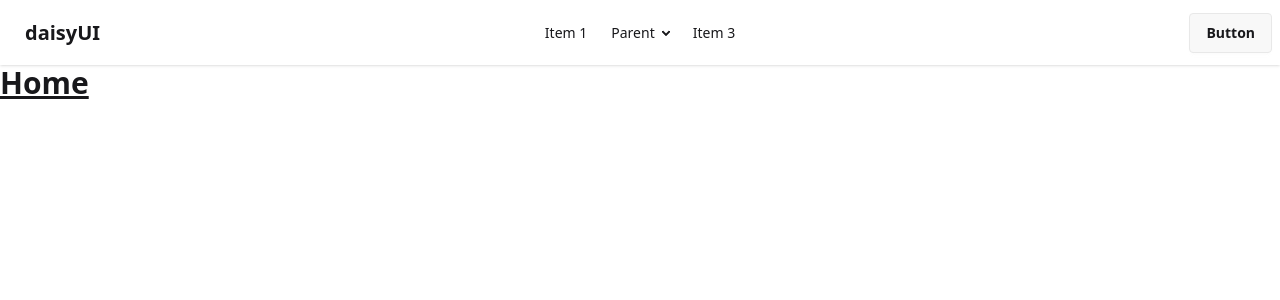
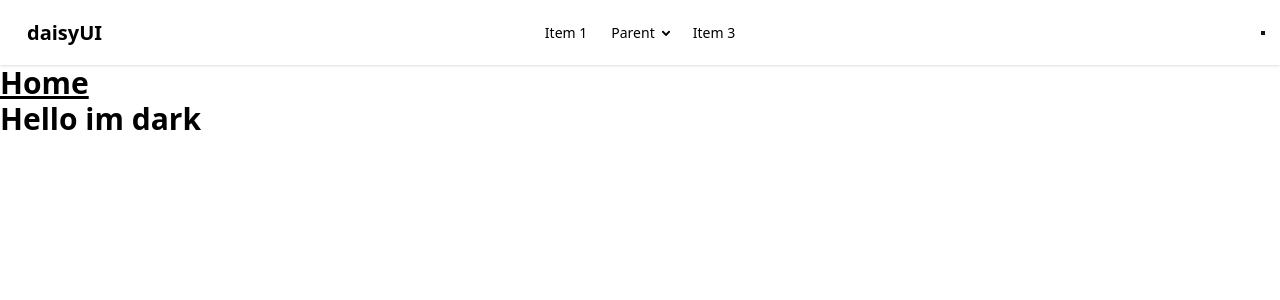
Before and after one commit to Atik471/achol_computer_frontend, a React (Vite) app: page / in a window 1280 px wide. Shown: the top 300 px of the page. Built offline with nearby package versions, Linux system fonts and the light colour scheme.

Commit message:
added theme switch

```diff
--- a/index.html
+++ b/index.html
@@ -1,5 +1,5 @@
 <!doctype html>
-<html lang="en">
+<html lang="en" data-theme="corporate">
   <head>
     <meta charset="UTF-8" />
     <!-- <link rel="icon" type="image/svg+xml" href="/vite.svg" /> -->
--- a/src/components/Navbar.jsx
+++ b/src/components/Navbar.jsx
@@ -1,4 +1,4 @@
-import React from "react";
+import ThemeComponent from "./ThemeComponent";
 
 const Navbar = () => {
   return (
@@ -71,7 +71,7 @@ const Navbar = () => {
         </ul>
       </div>
       <div className="navbar-end">
-        <a className="btn">Button</a>
+        <ThemeComponent />
       </div>
     </div>
   );
--- /dev/null
+++ b/src/components/ThemeComponent.jsx
@@ -0,0 +1,85 @@
+import { useEffect, useState } from "react";
+
+const ThemeComponent = () => {
+  const [theme, setTheme] = useState("corporate"); // default theme
+
+  // Sync theme with <html> and localStorage
+  const applyTheme = (newTheme) => {
+    document.documentElement.setAttribute("data-theme", newTheme);
+    localStorage.setItem("theme", newTheme);
+    setTheme(newTheme);
+  };
+
+  // Load theme from localStorage or system preference
+  useEffect(() => {
+    const stored = localStorage.getItem("theme");
+    if (stored) {
+      applyTheme(stored);
+    } else {
+      const prefersDark = window.matchMedia(
+        "(prefers-color-scheme: dark)"
+      ).matches;
+      applyTheme(prefersDark ? "business" : "corporate");
+    }
+  }, []);
+
+  // Toggle theme manually
+  const toggleTheme = (e) => {
+    const isChecked = e.target.checked;
+    const selected = isChecked ? "business" : "corporate";
+    applyTheme(selected);
+  };
+
+  return (
+    <label className="toggle text-base-content">
+      <input
+        type="checkbox"
+        value="business"
+        className="theme-controller"
+        onChange={toggleTheme}
+      />
+
+      <svg
+        aria-label="sun"
+        xmlns="http://www.w3.org/2000/svg"
+        viewBox="0 0 24 24"
+      >
+        <g
+          strokeLinejoin="round"
+          strokeLinecap="round"
+          strokeWidth="2"
+          fill="none"
+          stroke="currentColor"
+        >
+          <circle cx="12" cy="12" r="4"></circle>
+          <path d="M12 2v2"></path>
+          <path d="M12 20v2"></path>
+          <path d="m4.93 4.93 1.41 1.41"></path>
+          <path d="m17.66 17.66 1.41 1.41"></path>
+          <path d="M2 12h2"></path>
+          <path d="M20 12h2"></path>
+          <path d="m6.34 17.66-1.41 1.41"></path>
+          <path d="m19.07 4.93-1.41 1.41"></path>
+        </g>
+      </svg>
+
+      <svg
+        aria-label="moon"
+        xmlns="http://www.w3.org/2000/svg"
+        viewBox="0 0 24 24"
+      >
+        <g
+          strokeLinejoin="round"
+          strokeLinecap="round"
+          strokeWidth="2"
+          fill="none"
+          stroke="currentColor"
+        >
+          <path d="M12 3a6 6 0 0 0 9 9 9 9 0 1 1-9-9Z"></path>
+        </g>
+      </svg>
+    </label>
+  );
+};
+
+export default ThemeComponent;
--- a/src/index.css
+++ b/src/index.css
@@ -1,2 +1,11 @@
 @import "tailwindcss";
-@plugin "daisyui";
+@plugin "daisyui" {
+  themes: corporate --default, business --prefersdark;
+  root: ":root";
+  include: ;
+  exclude: ;
+  prefix: ;
+  logs: true;
+}
+
+@custom-variant dark (&:where([data-theme=business], [data-theme=business] *));
--- a/src/pages/Home.jsx
+++ b/src/pages/Home.jsx
@@ -12,6 +12,7 @@ const Home = () => {
             <h1 className="text-3xl font-bold underline">
                 Home
             </h1>
+            <div className="text-3xl font-bold dark:p-20">Hello im dark</div>
         </div>
     );
 };
```
